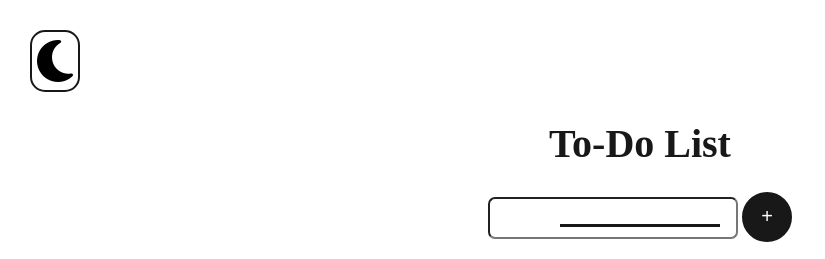
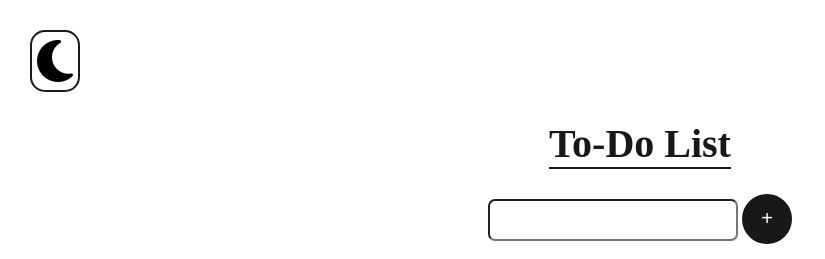
Before and after one commit to Adi-shinde31/To-Do-List, a plain HTML site: page index.html in a window 1280 px wide. Shown: the top 259 px of the page, without its empty margins (0-825 px from the left). Drawn offline with Linux system fonts and the light colour scheme.

Commit message:
delete tast functionality added to parent commit and minor changes updated

```diff
--- a/style.css
+++ b/style.css
@@ -47,17 +47,9 @@ body {
 #heading {
      font-size: 40px;
      color: var(--secondary-color);
-}
-
-#heading::after {
-     content: "";
-     position: absolute;
-     top: 28%;
-     left: 50%;
-     width: 160px;
-     height: 3px;
-     background-color: var(--secondary-color);
-     transform: translate(-50%);
+     border-bottom: 2px solid var(--secondary-color);
+     width: fit-content;
+     margin: 0 auto ;
 }
 
 #listId {
@@ -88,6 +80,7 @@ body {
 
 .listItems {
      margin: auto;
+     margin-top: 5px;
      width: 70%;
      height: 330px;
      overflow: auto;
@@ -144,6 +137,15 @@ li:nth-child(odd) {
           width: 90%;
           border: 2px solid var(--secondary-color);
      }
+}
 
-
+@media screen and (max-width:375px) {
+     .listItems {
+          width: 100%;
+     }
+     ol li {
+          padding: 10px;
+          width: 90%;
+          font-size: 15px;
+     }
 }
```
